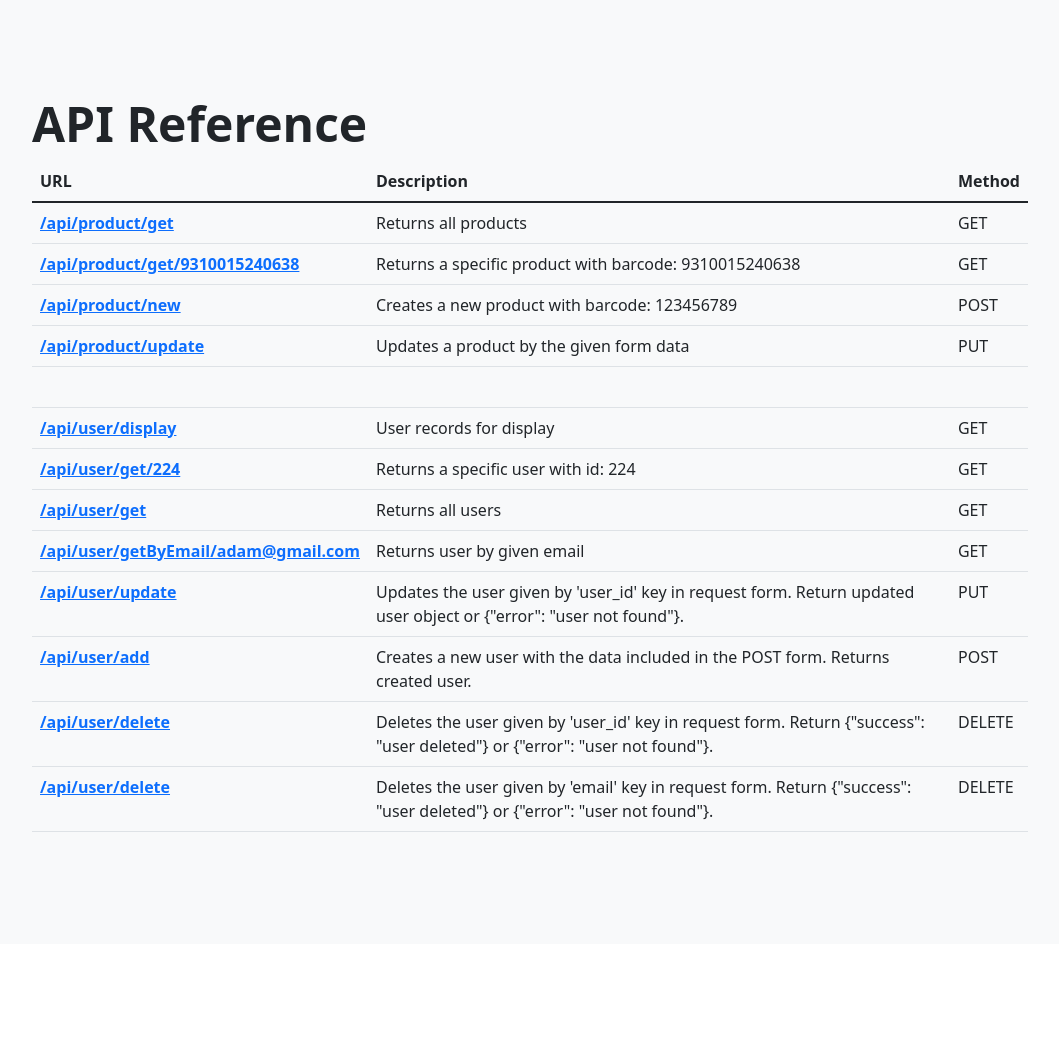
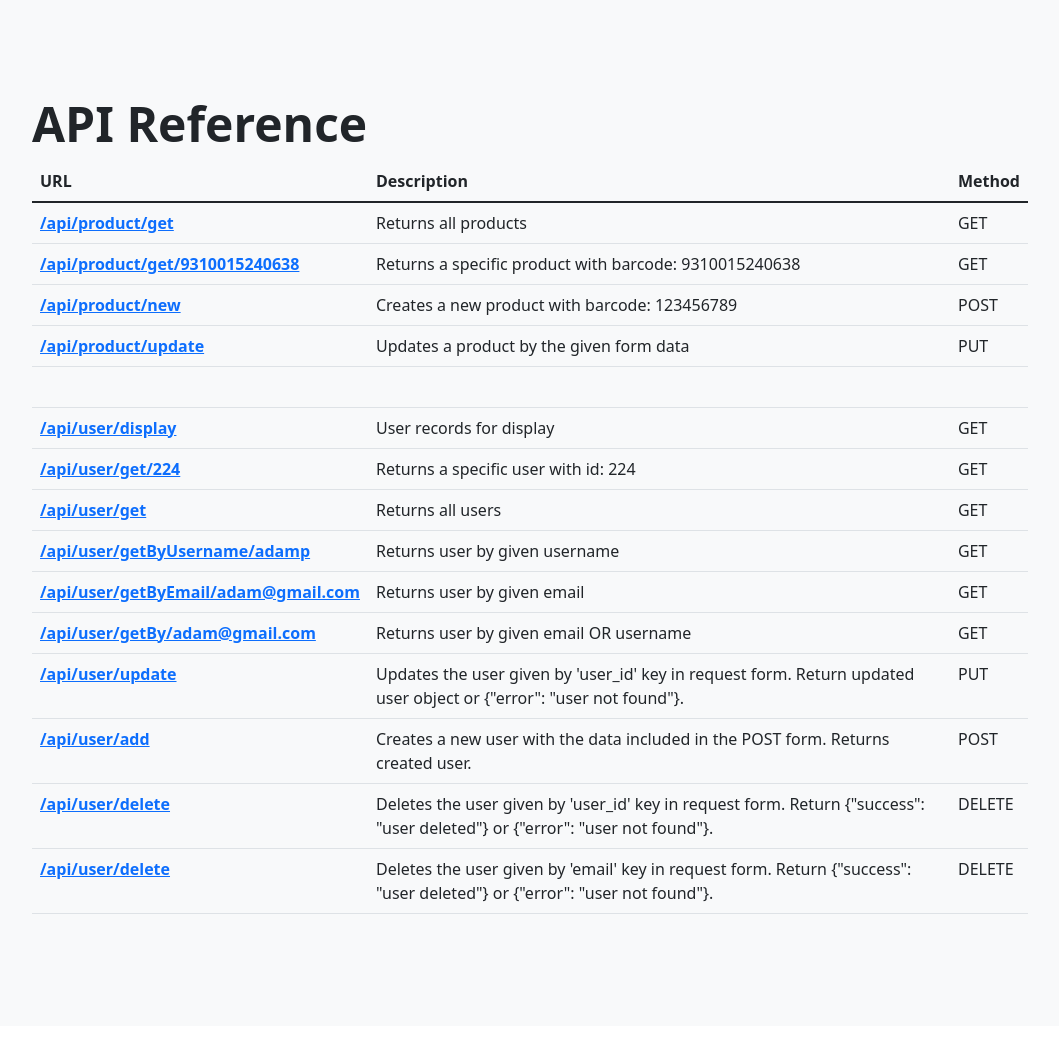
Before and after one commit to adam-poulton/server, a Flask app: page / in a window 1280 px wide. Shown: the part 98-1148 px from the top of the page, without its empty margins (110-1169 px from the left). Before the commit the page ends 930 px from the top, so only its background shows below. Run offline with Flask 2, Linux system fonts and the light colour scheme.

Commit message:
added GET /api/user/getBy/<login> endpoint

```diff
--- a/server/templates/index.html
+++ b/server/templates/index.html
@@ -91,8 +91,18 @@
                                 <td>GET</td>
                             </tr>
                             <tr>
+                                <th scope="row"><a href="/api/user/getByUsername/adamp">/api/user/getByUsername/adamp</a></th>
+                                <td>Returns user by given username</td>
+                                <td>GET</td>
+                            </tr>
+                            <tr>
                                 <th scope="row"><a href="/api/user/getByEmail/adam@gmail.com">/api/user/getByEmail/adam@gmail.com</a></th>
                                 <td>Returns user by given email</td>
+                                <td>GET</td>
+                            </tr>
+                            <tr>
+                                <th scope="row"><a href="/api/user/getBy/adam@gmail.com">/api/user/getBy/adam@gmail.com</a></th>
+                                <td>Returns user by given email OR username</td>
                                 <td>GET</td>
                             </tr>
                             <tr>
```
Also changed, not shown: server/routes/user.py (+26 -0 lines).
